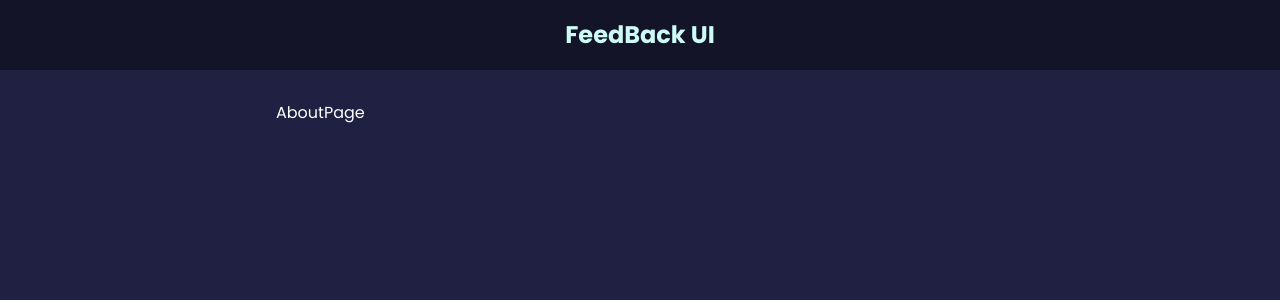
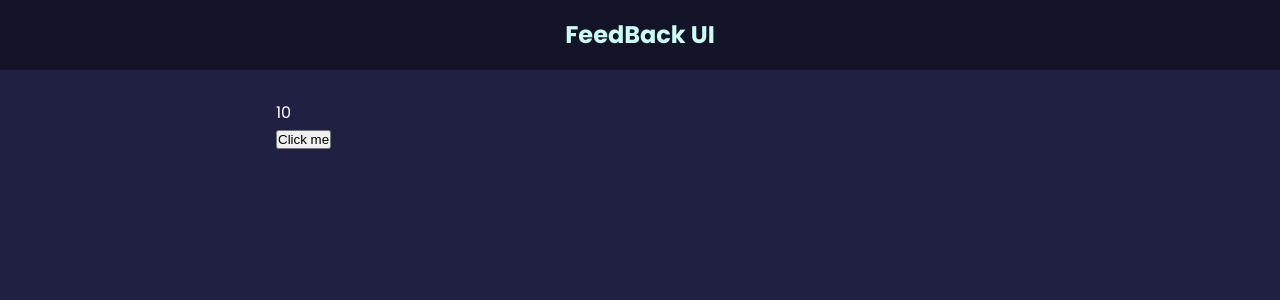
Before and after one commit to Andrew-Nzioki/feedback-app, a React (Create React App) app: page /about in a window 1280 px wide. Shown: the top 300 px of the page. Built offline with nearby package versions, Linux system fonts and the light colour scheme.

Commit message:
added state to about page

```diff
--- a/src/pages/AboutPage.jsx
+++ b/src/pages/AboutPage.jsx
@@ -1,7 +1,14 @@
 import React from 'react';
-
+import { useState } from 'react';
 function AboutPage() {
-  return <div>AboutPage</div>;
+  const [mew, setMew] = useState(10);
+  const text = () => setMew(mew * 2);
+  return (
+    <>
+      <p>{mew}</p>
+      <button onClick={text}>Click me</button>
+    </>
+  );
 }
 
 export default AboutPage;
```
